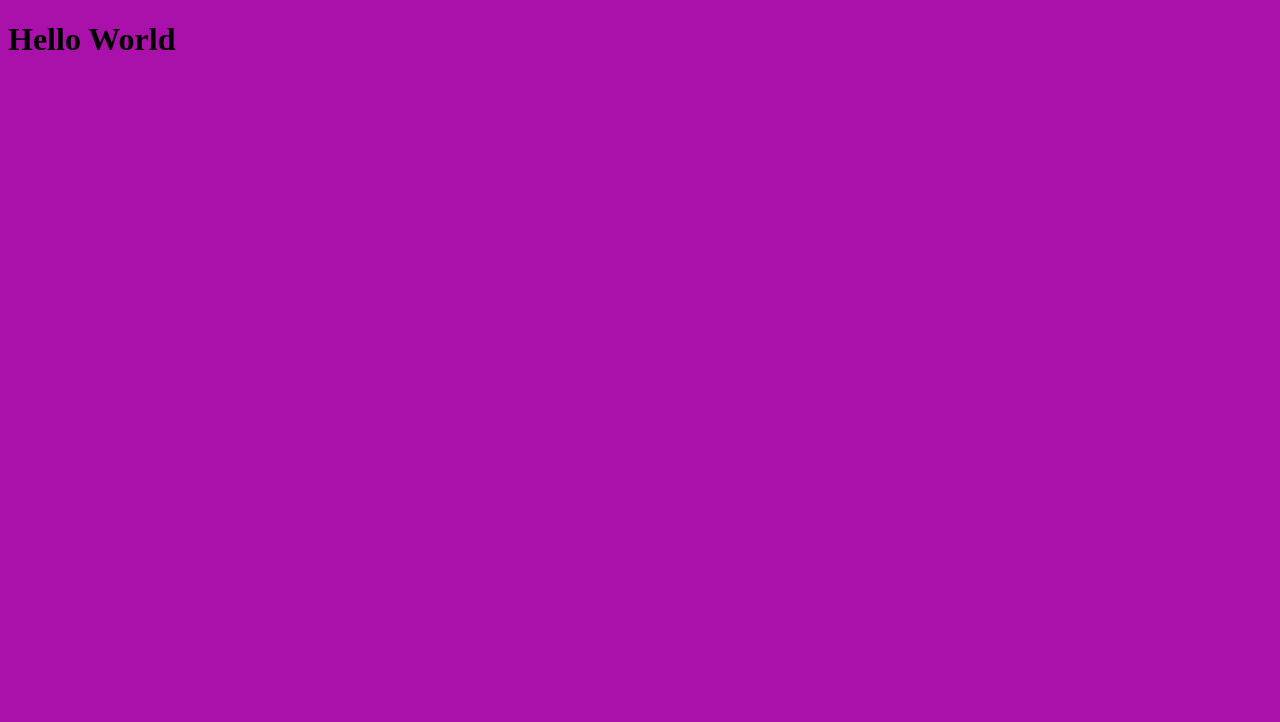
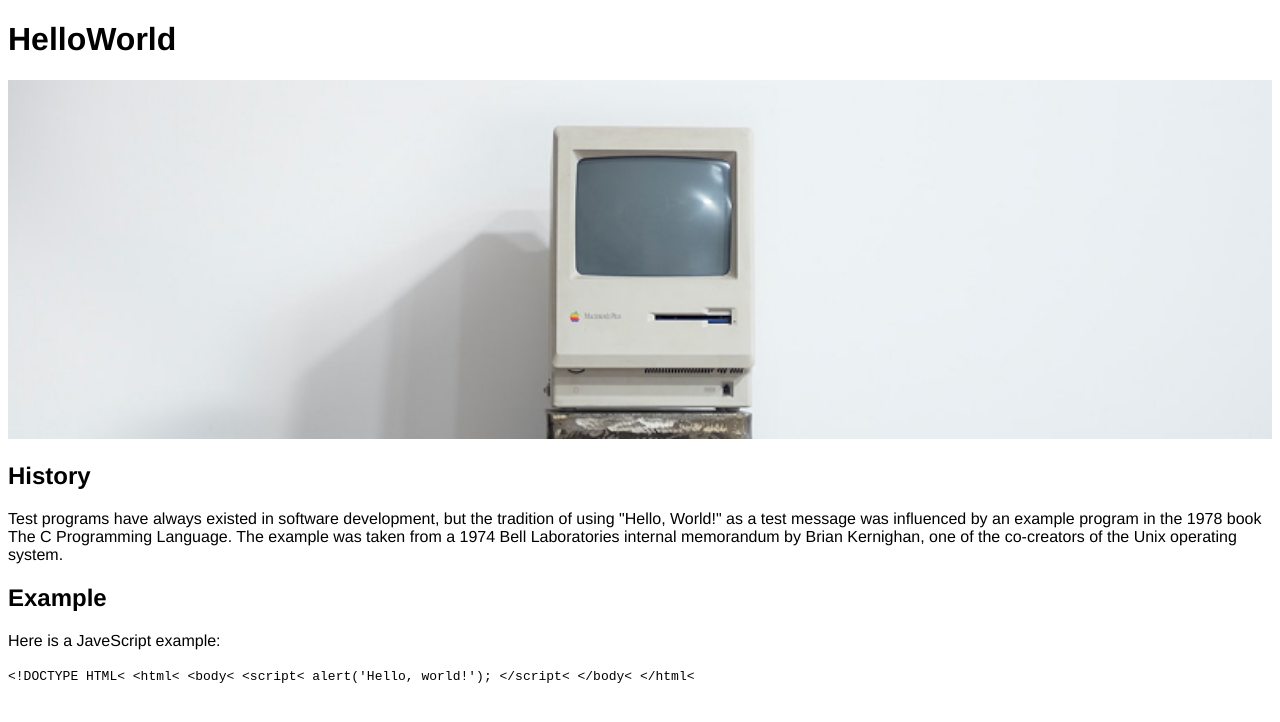
Before and after one commit to noahj1422/HelloWorldPt2, a plain HTML site: page index.html in a window 1280 px wide. Drawn offline with Linux system fonts and the light colour scheme.

Commit message:
html code

```diff
--- a/index.html
+++ b/index.html
@@ -7,7 +7,26 @@
     <link rel="stylesheet" href="screen.css">
   </head>
   <body>
-    <h1>Hello World</h1>
+    <h1>HelloWorld</h1>
+    <img src="images/mac.jpg" alt="old mac computer">
+    <section>
+      <h2>History</h2>
+      <p>Test programs have always existed in software development, but the tradition of using "Hello, World!" as a test message was influenced by an example program in the 1978 book The C Programming Language. The example was taken from a 1974 Bell Laboratories internal memorandum by Brian Kernighan, one of the co-creators of the Unix operating system.</p>
+    </section>
+    <section>
+      <h2>Example</h2>
+      <p>Here is a JaveScript example:</p>
+      <code>
+        &lt;!DOCTYPE HTML&lt;
+        &lt;html&lt;
+          &lt;body&lt;
+            &lt;script&lt;
+              alert('Hello, world!');
+            &lt;/script&lt;
+          &lt;/body&lt;
+        &lt;/html&lt;
+      </code>
+    </section>
     <script src="index.js"></script>
   </body>
 </html>
--- a/screen.css
+++ b/screen.css
@@ -1,4 +1,9 @@
 /* Add screen styles below */
 body {
-    background: #a1a;
+    background-color: #fff;
+    font-family: Helvetica, sans-serif;
 }
+
+img {
+    width: 100%;
+}
```
